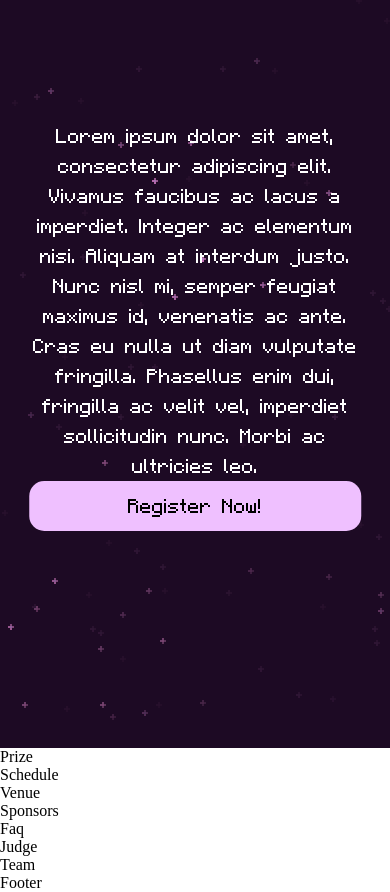
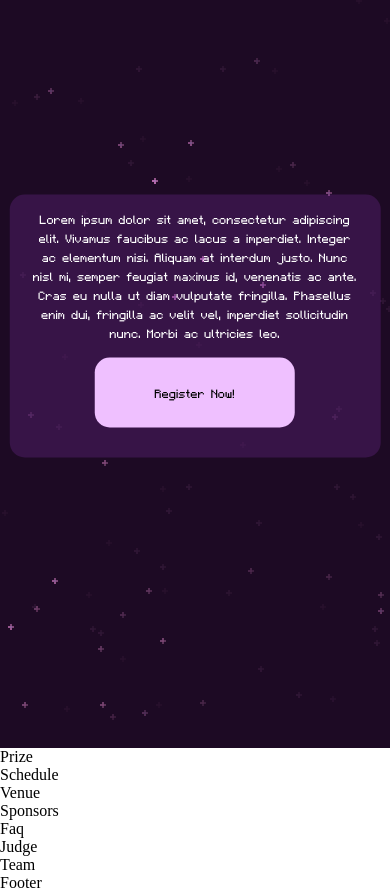
Before and after one commit to SHIBINSHA02/EDEN, a React (Vite) app: page / in a window 390 px wide. Shown: the part 940-1832 px from the top of the page. Built offline with nearby package versions, Linux system fonts and the light colour scheme.

Commit message:
loadingpage_init

```diff
--- a/src/Components/About/About.css
+++ b/src/Components/About/About.css
@@ -1,6 +1,7 @@
 .about-container {
   position: relative;
   height: 100vh;
+  width: 100%;
 }
 
 .about-background {
@@ -18,25 +19,31 @@
   left: 50%;
   transform: translate(-50%, -50%);
   display: flex; /* Use flexbox for layout */
-  align-items: center; /* Center items vertically */
+  flex-direction: column; /* Stack items vertically to support block button */
+  align-items: center; /* Center items horizontally */
   z-index: 2; /* Ensure content is above background */
-  width: 85%; /* Set width to 85% of the container */
+  width: 85%; /* Default width */
+  max-width: 1200px; /* Prevent excessive stretching on large screens */
+  background: rgba(118, 43, 154, 0.3); /* #762b9a with 30% opacity */
+  padding: 30px;
+  border-radius: 15px;
+  box-sizing: border-box; /* Ensure padding doesn't increase width */
 }
 
 .about-content p {
-  color: white; /* Change text color as needed */
+  color: white; /* Text color */
   text-align: center;
-  font-size: 2rem; /* Adjust font size */
+  font-size: 2rem; /* Default font size */
   font-family: 'Minecraft', sans-serif; /* Apply Minecraft font */
-  padding: 0 15px; /* Apply padding from left and right */
+  padding: 0 15px; /* Default padding */
   margin: 0; /* Remove default margin */
 }
 
 .about-content button {
-  flex: 0 0 40%; /* Set button to take 40% of the width */
+  display: block; /* Ensure button is block-level */
+  width: 300px; /* Fixed width */
+  height: 100px;
   padding: 10px 20px; /* Button padding */
-  width: 150px;
-  height: 100px;
   font-size: 2rem; /* Button font size */
   background-color: #efc0ff; /* Button background color */
   color: rgb(0, 0, 0); /* Button text color */
@@ -44,6 +51,8 @@
   border-radius: 15px; /* Rounded corners */
   cursor: pointer; /* Pointer cursor on hover */
   font-family: 'Minecraft', sans-serif; /* Apply Minecraft font */
+  margin: 30px auto; /* Center button horizontally */
+  transition: background-color 0.3s, color 0.3s; /* Smooth hover transitions */
 }
 
 .about-content button:hover {
@@ -51,18 +60,67 @@
   color: beige;
 }
 
-/* Media query for mobile screens */
+/* Media query for mobile screens (up to 768px) */
 @media (max-width: 768px) {
   .about-content {
-    flex-direction: column; /* Stack items on mobile */
-
+    width: 90%; /* Slightly wider on mobile */
+    padding: 20px; /* Reduced padding */
   }
 
   .about-content p {
-    padding: 0 0; /* Remove padding on mobile for better fit */
+    font-size: 1.5rem; /* Smaller font size for mobile */
+    padding: 0 10px; /* Reduced padding */
   }
 
   .about-content button {
-    width: 100%; /* Make button full width on mobile */
+    width: 80%; /* Wider button relative to container */
+    max-width: 250px; /* Cap width for smaller screens */
+    height: 80px; /* Slightly shorter button */
+    font-size: 1.5rem; /* Smaller font size */
+    padding: 8px 16px; /* Adjusted padding */
+    margin: 20px auto; /* Reduced margin */
   }
 }
+
+/* Media query for tablet screens (769px to 1024px) */
+@media (min-width: 769px) and (max-width: 1024px) {
+  .about-content {
+    width: 80%; /* Adjusted width for tablets */
+    padding: 25px; /* Slightly reduced padding */
+  }
+
+  .about-content p {
+    font-size: 1.8rem; /* Slightly smaller font size */
+    padding: 0 12px;
+  }
+
+  .about-content button {
+    width: 250px; /* Slightly smaller button width */
+    height: 90px; /* Slightly shorter */
+    font-size: 1.8rem; /* Adjusted font size */
+    padding: 10px 18px;
+    margin: 25px auto;
+  }
+}
+
+/* Media query for smaller mobile screens (up to 480px) */
+@media (max-width: 480px) {
+  .about-content {
+    width: 95%; /* Maximize width for very small screens */
+    padding: 15px; /* Further reduced padding */
+  }
+
+  .about-content p {
+    font-size: 1.2rem; /* Even smaller font size */
+    padding: 0 8px;
+  }
+
+  .about-content button {
+    width: 90%; /* Full width relative to container */
+    max-width: 200px; /* Smaller max width */
+    height: 70px; /* Shorter button */
+    font-size: 1.2rem; /* Smaller font size */
+    padding: 6px 12px; /* Reduced padding */
+    margin: 15px auto; /* Smaller margin */
+  }
+}
```
Also changed, not shown: src/Components/Loading/loading.jsx (added, +7 -0 lines), public/spaceship.svg (added).
